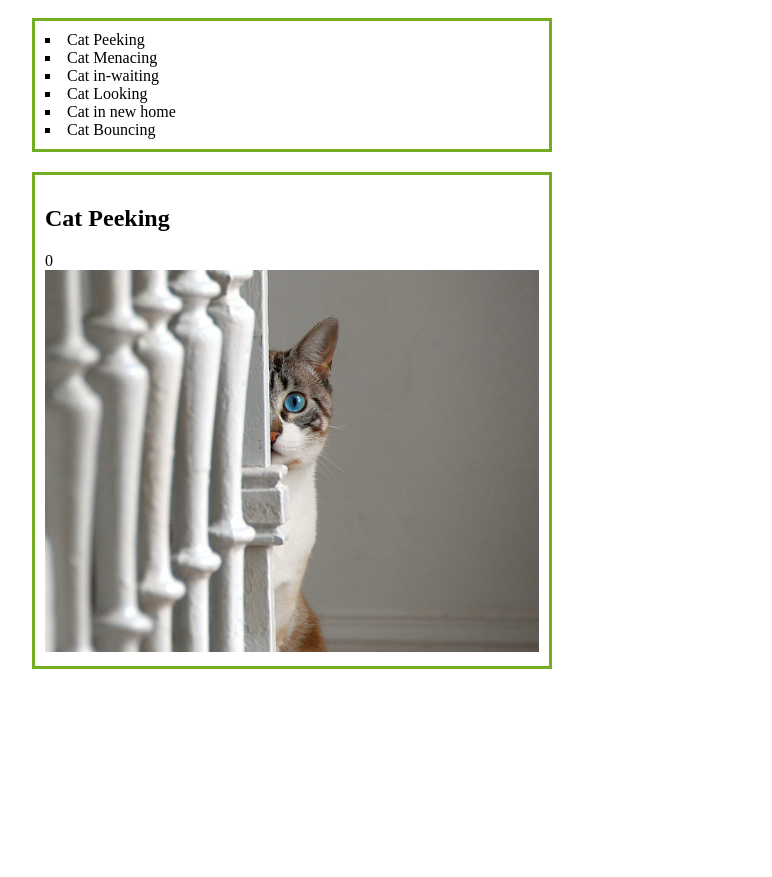
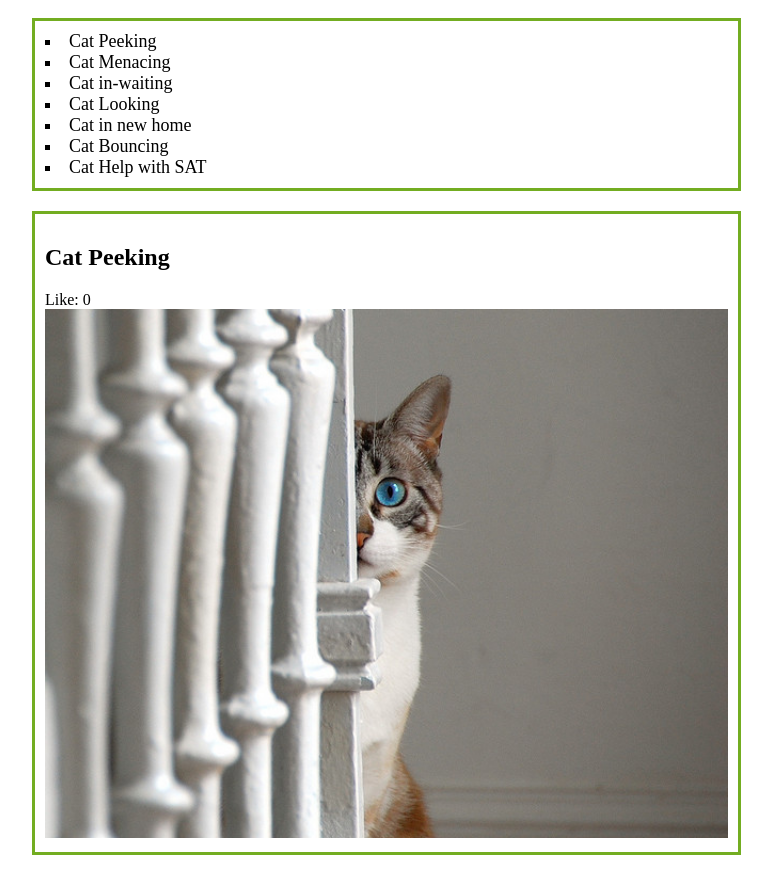
Before and after one commit to llwang8/Udacity-frontend-javascript-design-patterns, a plain HTML site: page index.html in a window 1280 px wide. Shown: the top 877 px of the page, without its empty margins (160-932 px from the left). Before the commit the page ends 800 px from the top, so only its background shows below. Drawn offline with nearby package versions, Linux system fonts and the light colour scheme.

Commit message:
fix cat list and detail view

```diff
--- a/css/style.css
+++ b/css/style.css
@@ -39,7 +39,7 @@ img {
     margin-right: auto;
     margin-left: auto;
     margin-bottom: 10px;
-    width: 60%;
+    width: 80%;
     border: 3px solid #73AD21;
     padding: 10px;
     position: relative;
@@ -55,4 +55,6 @@ ul {
     list-style-position: inside;
     padding-left: 20px;
     cursor: pointer;
+    font-size: 18px;
+    white-space: nowrap;
 }
--- a/index.html
+++ b/index.html
@@ -40,21 +40,24 @@
     $(function(){
 
       var model = {
-        currentCat: {},
+        currentCat: null,
         cats: [
             {name: "Cat Peeking", img: "images/cat-halfshow.jpg", numClick: 0},
             {name: "Cat Menacing", img: "images/cat-staring.jpg", numClick: 0},
             {name: "Cat in-waiting", img: "images/cat-liedown.jpg", numClick: 0},
             {name: "Cat Looking", img: "images/cat-looking.jpg", numClick: 0},
             {name: "Cat in new home", img: "images/cat-newhome.jpg", numClick: 0},
-            {name: "Cat Bouncing", img: "images/cat-bounce.png", numClick: 0}
+            {name: "Cat Bouncing", img: "images/cat-bounce.png", numClick: 0},
+            {name: "Cat Help with SAT", img: "images/cat-SATwork.jpg", numClick: 0}
           ]
       };
 
       var octopus = {
         init: function(){
+          //this.setCurrentCat(model.cats[0]);
           model.currentCat = model.cats[0];
-          view.init();
+          catsListView.init();
+          catDetailView.init();
         },
 
         addCat: function(catObj){
@@ -74,43 +77,30 @@
         },
 
         countClick: function(){
-          var cat = model.currentCat;
-          var count = cat.count++;
-          octopus.updateCount(count) ;
-          view.renderUpdatedClickCount();
-        },
+          model.currentCat.numClick++;
+          console.log("model.currentCat.numClick = " + model.currentCat.numClick);
 
-        updateCount: function(numCount){
-          model.currentCat.numClick = numCount;
           for (var i=0; i<model.cats.length; i++){
             var cat = model.cats[i];
             if (model.currentCat.name === cat.name){
-              cat.numClick = numCount;
+              cat.numClick = model.currentCat.numClick;
+              console.log("model.cats[i].numClick: " + model.cats[i].numClick);
             }
           }
+
+          catDetailView.init();
         }
 
       };
 
-      var view = {
+      var catsListView = {
         init: function(){
           this.catsList = document.getElementById("catsList");
-          this.renderList();
-
-          this.catDetail = document.getElementById("catDetail");
-          this.catName = document.getElementById("catName");
-          this.catImage = document.getElementById("catImage");
-          this.numClick = document.getElementById("numClick");
-          this.catImage.addEventListener('click', function(){
-              octopus.countClick();
-          });
-          this.renderCatDetail();
+          this.render();
         },
 
-        renderList: function(){
-          var cat,
-              i,
-              elem,
+        render: function(){
+          var cat, i, elem,
               cats = octopus.getCats();
           //console.log(JSON.stringify(cats));
           this.catsList.innerHTML = "";
@@ -120,25 +110,34 @@
               elem.textContent = cat.name;
               elem.addEventListener('click', (function(catCopy){
                 return function(){
-                  octopus.setCurrentCat(cat);
-                  view.renderCatDetail();
+                  octopus.setCurrentCat(catCopy);
+                  catDetailView.init();
                 };
               })(cat));
               this.catsList.appendChild(elem);
           }
+        }
 
-        },
+      };
 
-        renderCatDetail: function(){
-          var currentCat = octopus.getCurrentCat();
-          this.numClick.textContent = currentCat.numClick;
-          this.catName.textContent = currentCat.name;
-          this.catImage.src = currentCat.img;
-        },
+      var catDetailView = {
+          init: function(){
+            //this.catDetail = document.getElementById("catDetail");
+            this.catName = document.getElementById("catName");
+            this.catImage = document.getElementById("catImage");
+            this.numClick = document.getElementById("numClick");
+            this.catImage.addEventListener('click', function(){
+              octopus.countClick();
+            });
+            this.render();
+          },
 
-        renderUpdatedClickCount: function(count){
-            this.numClick.textContent = model.currentCat.numClick;
-        }
+          render: function(){
+            var currentCat = octopus.getCurrentCat();
+            this.numClick.textContent = "Like: " + currentCat.numClick;
+            this.catName.textContent = currentCat.name;
+            this.catImage.src = currentCat.img;
+          }
 
       };
 
```
Also changed, not shown: 1 other file.
